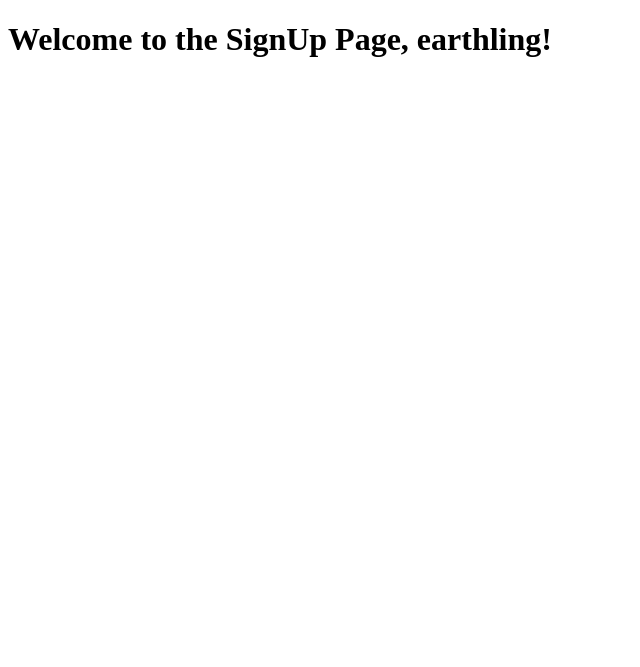
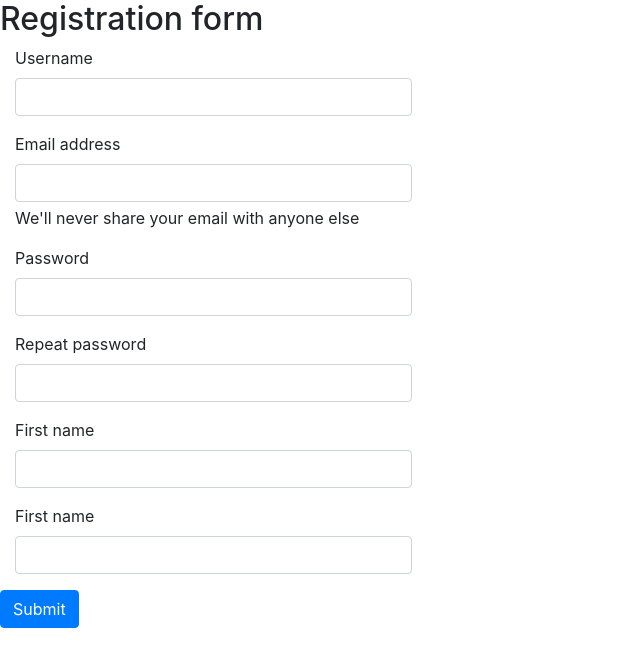
Before and after one commit to doug-braz/signup-login-REST-API, a Django app: page /sign-up in a window 1280 px wide. Shown: the top 667 px of the page, without its empty margins (0-640 px from the left). Run offline with Django 4.2, Linux system fonts and the light colour scheme.

Commit message:
The simple html form has been built, using bootstrap for basic editing

```diff
--- a/signup/templates/signup/signup.html
+++ b/signup/templates/signup/signup.html
@@ -4,8 +4,44 @@
     <meta charset="UTF-8">
     <meta name="viewport" content="width=device-width, initial-scale=1.0">
     <title>Document</title>
+    <link rel="stylesheet" href="https://cdn.jsdelivr.net/npm/bootstrap@4.3.1/dist/css/bootstrap.min.css" integrity="sha384-ggOyR0iXCbMQv3Xipma34MD+dH/1fQ784/j6cY/iJTQUOhcWr7x9JvoRxT2MZw1T" crossorigin="anonymous">
 </head>
 <body>
-    <h1>Welcome to the SignUp Page, earthling! </h1>
+    <h2>Registration form </h2>
+    <div class="mb-3 col-md-4">
+          <label for="username" class="form-label">Username</label>
+          <input class="form-control" id="username">
+    </div>
+    <div class="mb-3 col-md-4">
+        <label for="email" class="form-label">Email address</label>
+        <input type="email" class="form-control" id="email" aria-describedby="emailHelp">
+        <div id="emailHelp" class="form-text">We'll never share your email with anyone else
+        </div>
+    </div>
+
+    <div class="mb-3 col-md-4">
+        <label for="password1" class="form-label">Password</label>
+        <input type="password" class="form-control" id="password1">
+    </div>
+
+    <div class="mb-3 col-md-4">
+        <label for="password2" class="form-label">Repeat password</label>
+        <input type="password" class="form-control" id="password2">
+    </div>
+
+    <div class="mb-3 col-md-4">
+        <label for="firstname" class="form-label">First name</label>
+        <input class="form-control" id="firstname">
+    </div>
+
+    <div class="mb-3 col-md-4">
+        <label for="lastname" class="form-label">First name</label>
+        <input class="form-control" id="lastname">
+    </div>
+
+    <button type="submit" class="btn btn-primary">Submit</button>
+
+
+    </form>
 </body>
 </html>
```
